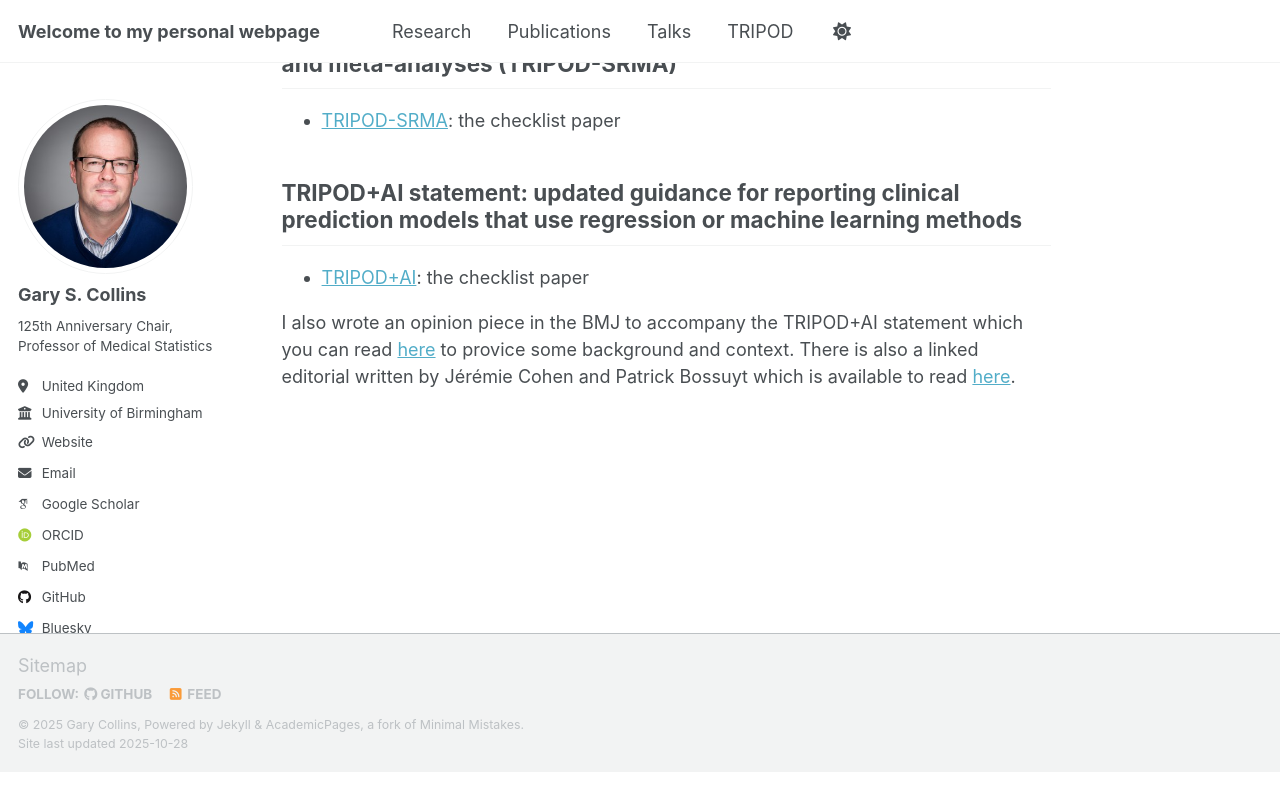
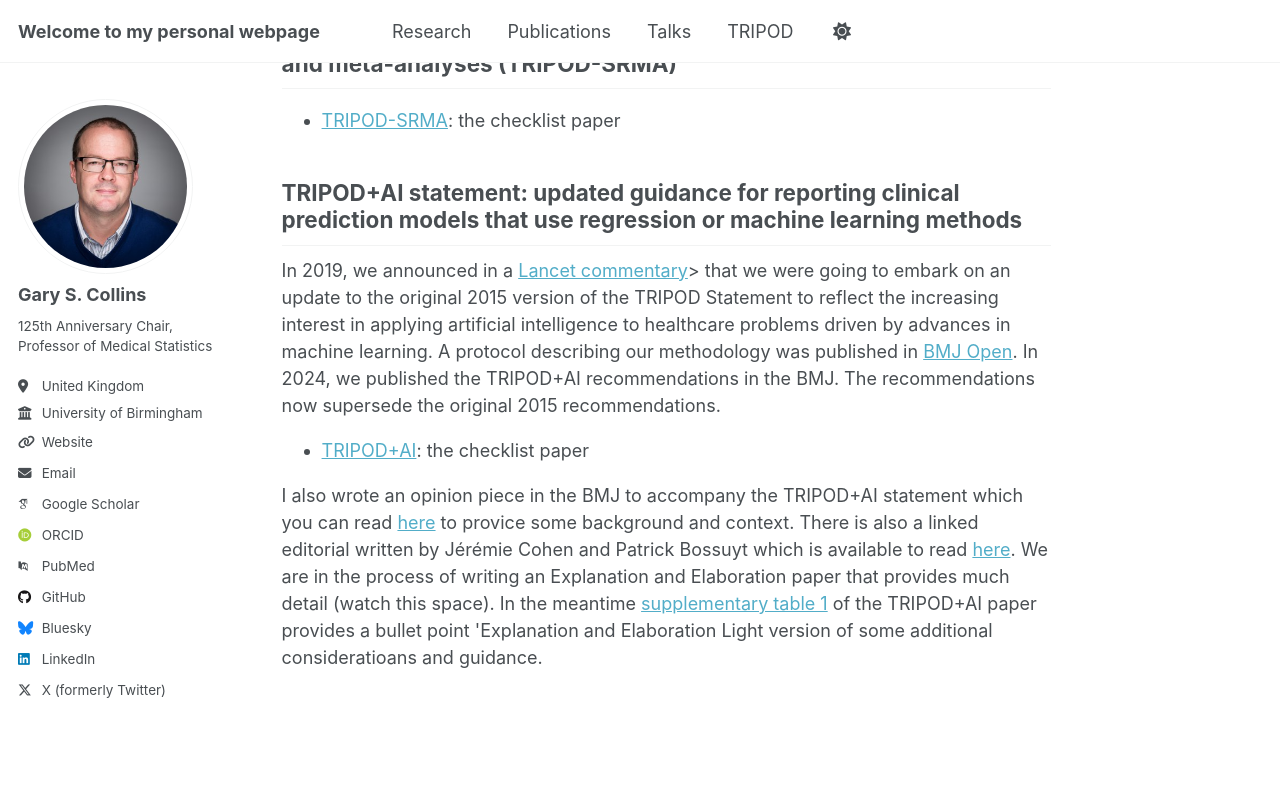
Before and after one commit to gscollins1973/gscollins1973.github.io, a Jekyll site: the page built from _pages/tripod.html, in a window 1280 px wide and 900 px high, scrolled down 1289 px. Shown: the top 811 px of the window. Built offline with Jekyll 4.4.1, drawn with Linux system fonts in a browser that asks for light colours; some web fonts are replaced; a script that is not in the unit is left out; before the commit the page ends 2060 px from its top, so only the background shows below that; some of the changed text lies outside the part shown.

Commit message:
Update tripod.html

```diff
--- a/_pages/tripod.html
+++ b/_pages/tripod.html
@@ -5,7 +5,7 @@
 <p>background and history (to do)</p>
 
 <h2>Transparent Reporting of a multivariable prediction model for Individual Prognosis or Diagnosis (TRIPOD): the TRIPOD statement</h2>
-The original 2015 TRIPOD statement was published simultaneoulsy in 11 journal (in alphabetical order)
+The original 2015 TRIPOD statement was published simultaneoulsy in 11 journal (in alphabetical order), click the journal link to take you to the paper
 <ul>
   <li><a href="https://doi.org/10.7326/M14-0697">Annals of Internal Medicine</a></li>
   <li><a href="https://doi.org/10.1111/1471-0528.13244">BJOG</a></li>
@@ -41,8 +41,11 @@
 </ul>
 
 <h2>TRIPOD+AI statement: updated guidance for reporting clinical prediction models that use regression or machine learning methods</h2>
+In 2019, we announced in a <a href="https://doi.org/10.1016/S0140-6736(19)30037-6">Lancet commentary</a>> that we were going to embark on an update to the original 2015 version of the TRIPOD Statement to reflect the increasing interest in applying artificial intelligence to healthcare problems driven by advances in machine learning.
+A protocol describing our methodology was published in <a href="https://doi.org/10.1136/bmjopen-2020-048008">BMJ Open</a>. In 2024, we published the TRIPOD+AI recommendations in the BMJ. The recommendations now supersede the original 2015 recommendations.
 <ul>
 <li><a href="https://www.bmj.com/content/385/bmj-2023-078378">TRIPOD+AI</a>: the checklist paper</li>
 </ul>
 I also wrote an opinion piece in the BMJ to accompany the TRIPOD+AI statement which you can read <a href="https://doi.org/10.1136/bmj.q832">here</a> to provice some background and context.
 There is also a linked editorial written by Jérémie Cohen and Patrick Bossuyt which is available to read <a href="https://doi.org/10.1136/bmj.q824">here</a>.
+We are in the process of writing an Explanation and Elaboration paper that provides much detail (watch this space). In the meantime <a href="https://www.bmj.com/content/385/bmj-2023-078378/related#datasupp">supplementary table 1</a> of the TRIPOD+AI paper provides a bullet point 'Explanation and Elaboration Light version of some additional consideratioans and guidance.
```
Also changed, not shown: other parts of _pages/tripod.html (+1 -1 lines).
